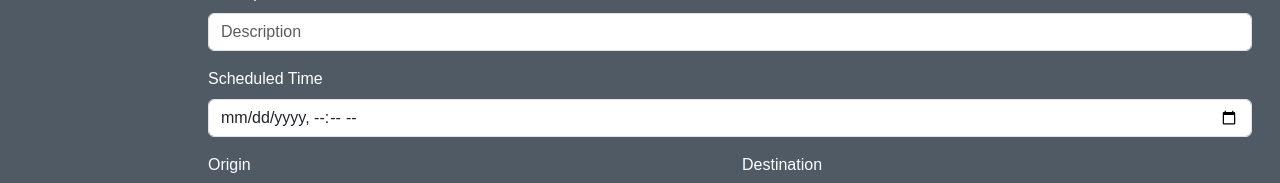
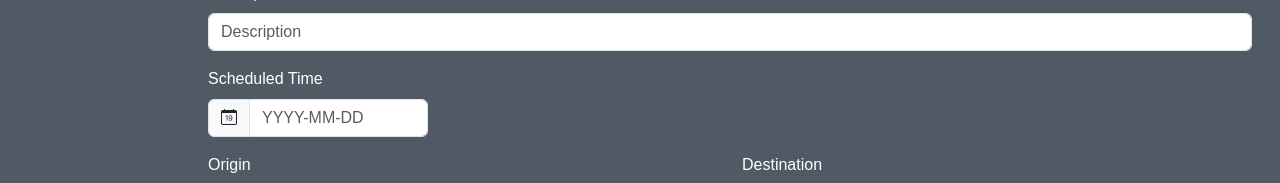
Before and after one commit to ISxOdin/neurofleet_public, a SvelteKit app in the folder frontend/: page /jobs in a window 1280 px wide. Shown: the part 155-338 px from the top of the page. Built offline with nearby package versions, Linux system fonts and the light colour scheme; no server answers.

Commit message:
fix datetime + install flatpickr

```diff
--- a/frontend/src/routes/jobs/+page.svelte
+++ b/frontend/src/routes/jobs/+page.svelte
@@ -3,6 +3,8 @@
   import { page } from "$app/state";
   import { onMount } from "svelte";
   import { jwt_token } from "../../store";
+  import flatpickr from "flatpickr";
+  import "flatpickr/dist/flatpickr.min.css";
 
   // get the origin of current page, e.g. http://localhost:8080
   const api_root = page.url.origin;
@@ -11,6 +13,7 @@
   let jobs = $state([]);
   let locations = $state([]);
   let vehicles = $state([]);
+  let scheduledTime = "";
 
   let job = $state({
     description: null,
@@ -24,6 +27,11 @@
   onMount(() => {
     getCompanies();
     getJobs();
+    flatpickr("#scheduledTime", {
+      enableTime: true,
+      dateFormat: "Y-m-d\\TH:i",
+      time_24hr: true,
+    });
   });
 
   function getCompanies() {
@@ -78,7 +86,6 @@
         console.log(error);
       });
   }
-
 
   function getVehicles() {
     if (!job.companyId) return;
@@ -135,13 +142,15 @@
     />
   </div>
 
-  <div class="mb-3">
   <label class="form-label" for="scheduledTime">Scheduled Time</label>
+  <div class="input-group mb-3 datepicker-wrapper" style="max-width: 220px;">
+    <span class="input-group-text"><i class="bi bi-calendar-date"></i></span>
     <input
+      id="scheduledTime"
       bind:value={job.scheduledTime}
+      type="text"
       class="form-control"
-      id="scheduledTime"
-      type="datetime-local"
+      placeholder="YYYY-MM-DD"
     />
   </div>
 
--- a/package.json
+++ b/package.json
@@ -1,5 +1,6 @@
 {
   "dependencies": {
-    "bootstrap-icons": "^1.11.3"
+    "bootstrap-icons": "^1.11.3",
+    "flatpickr": "^4.6.13"
   }
 }
```
Also changed, not shown: 1 other file (tests, documents, lock files or other folders). Lines whose indentation alone changed are shown as unchanged.
